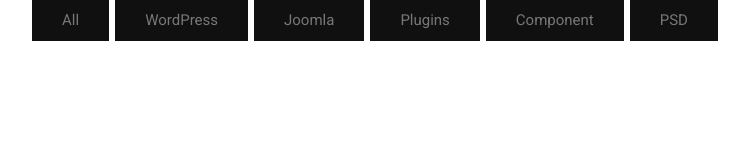
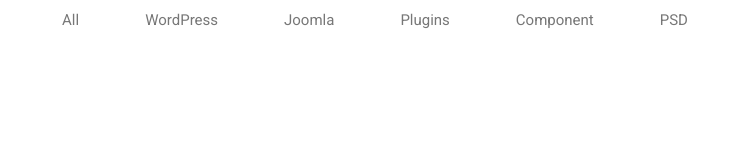
Before and after one commit to IZhuhan/market_place, a website: page www/app/index.html in a window 1280 px wide. Shown: the whole page, without its empty margins (265-1014 px from the left). Drawn offline with Linux system fonts and the light colour scheme.

Commit message:
component

```diff
--- a/www/app/css/component/tabs.css
+++ b/www/app/css/component/tabs.css
@@ -1,11 +1,20 @@
+/*===== NAV =====*/
 .nav li{
     padding: 13px 30px;
-    background-color: #101010;
+    background-color: #ffffff;
 }
-.nav-pills-container li + li{
+.nav li + li{
     margin-left: 6px;
 }
-.nav-pills-container li:active{
+/*===== NAV  END=====*/
+
+/*===== NAV-PILLS-CONTAINER =====*/
+.nav-pills-container li:active,
+.nav-pills-container li:hover{
     background-color: #e74c3c;
     color: #ffffff;
 }
+/*.nav-pills-container a{*/
+/*font-size: 14px;*/
+/*}*/
+/*===== NAV-PILLS-CONTAINER END =====*/
--- a/www/src/css/component/tabs.css
+++ b/www/src/css/component/tabs.css
@@ -1,11 +1,20 @@
+/*===== NAV =====*/
 .nav li{
     padding: 13px 30px;
-    background-color: #101010;
+    background-color: #ffffff;
 }
-.nav-pills-container li + li{
+.nav li + li{
     margin-left: 6px;
 }
-.nav-pills-container li:active{
+/*===== NAV  END=====*/
+
+/*===== NAV-PILLS-CONTAINER =====*/
+.nav-pills-container li:active,
+.nav-pills-container li:hover{
     background-color: #e74c3c;
     color: #ffffff;
 }
+/*.nav-pills-container a{*/
+/*font-size: 14px;*/
+/*}*/
+/*===== NAV-PILLS-CONTAINER END =====*/
```
Also changed, not shown: www/app/index.html (+6 -0 lines).
